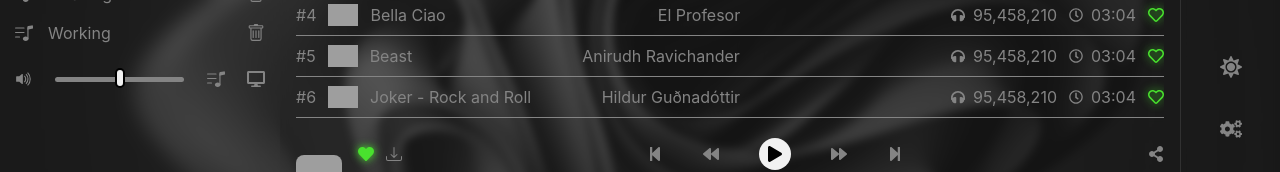
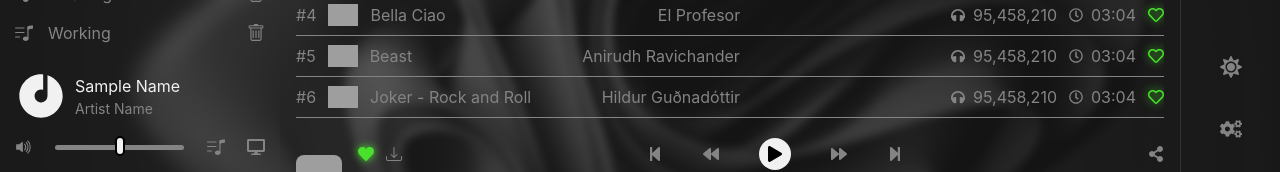
Before and after one commit to Gunapathi/react_spotify_clone, a React (Create React App) app: page / in a window 1280 px wide. Shown: the part 530-702 px from the top of the page. Built offline with nearby package versions, Linux system fonts and the light colour scheme; grey boxes are pictures that could not be loaded.

Commit message:
tracklist updated

```diff
--- a/src/Components/TrackList/TrackList.jsx
+++ b/src/Components/TrackList/TrackList.jsx
@@ -2,10 +2,20 @@ import React from "react";
 import { BsFillVolumeUpFill, BsMusicNoteList } from "react-icons/bs";
 import { FaDesktop } from "react-icons/fa";
 import { motion } from "framer-motion";
+import { RiDiscFill } from "react-icons/ri";
 
 const TrackList = () => {
 	return (
 		<div className="trackList hidden sm:block mb-4">
+			<div className="top text-primary flex items-center mb-4">
+				<RiDiscFill className="text-primaryTextWhite text-[52px] mr-2" />
+				<p className="text-primaryTextWhite text-[16px]">
+					Sample Name
+					<span className="block text-primary text-[14px]">
+						Artist Name
+					</span>
+				</p>
+			</div>
 			<div className="bottom flex items-center justify-between text-primary text-[18px]">
 				<motion.i
 					whileTap={{ scale: 0.75 }}
```
